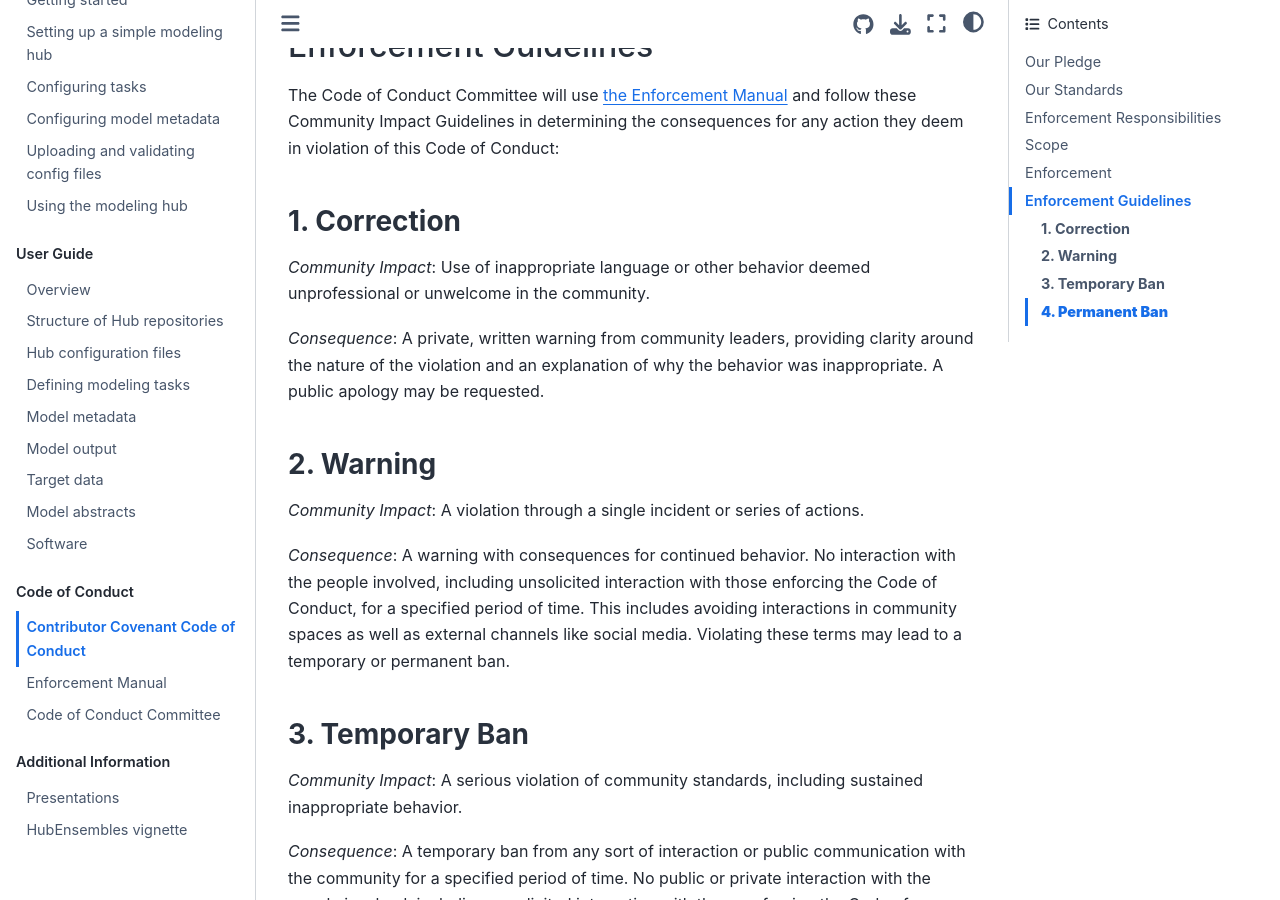
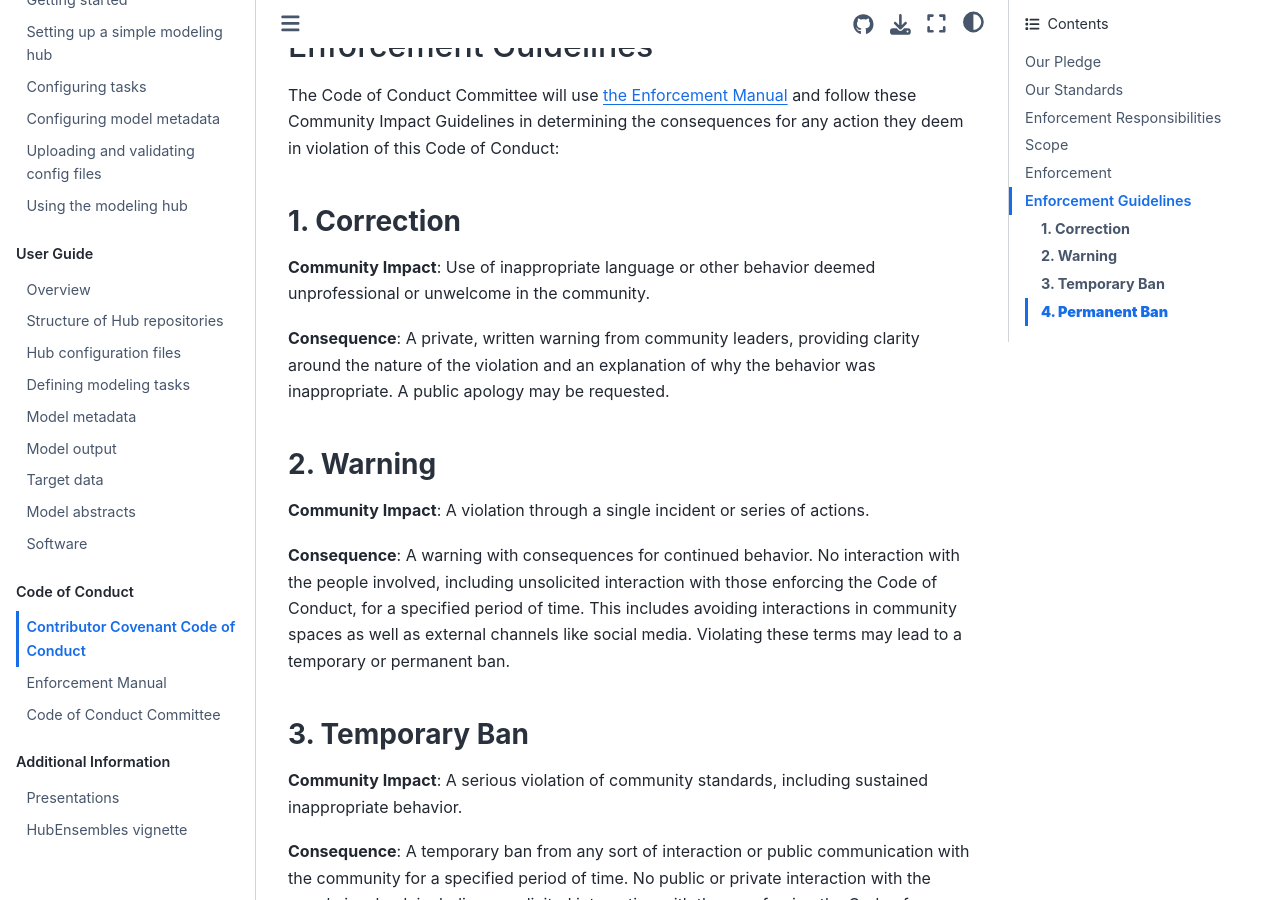
Before and after one commit to hubverse-org/hubDocs, a Sphinx documentation site: the page built from docs/source/coc/covenant.md, in a window 1280 px wide and 900 px high, scrolled down 1916 px. Built offline with Sphinx 7.4.7 and the Sphinx Book theme 1.1.4, drawn with Linux system fonts in a browser that asks for light colours.

Commit message:
Change italics to bold

```diff
--- a/docs/source/coc/covenant.md
+++ b/docs/source/coc/covenant.md
@@ -45,24 +45,24 @@ The Code of Conduct Committee will use [the Enforcement Manual](/coc/enforcement
 
 ### **1. Correction**
 
-*Community Impact*: Use of inappropriate language or other behavior deemed unprofessional or unwelcome in the community.
+**Community Impact**: Use of inappropriate language or other behavior deemed unprofessional or unwelcome in the community.
 
-*Consequence*: A private, written warning from community leaders, providing clarity around the nature of the violation and an explanation of why the behavior was inappropriate. A public apology may be requested.
+**Consequence**: A private, written warning from community leaders, providing clarity around the nature of the violation and an explanation of why the behavior was inappropriate. A public apology may be requested.
 
 ### **2. Warning**
 
-*Community Impact*: A violation through a single incident or series of actions.
+**Community Impact**: A violation through a single incident or series of actions.
 
-*Consequence*: A warning with consequences for continued behavior. No interaction with the people involved, including unsolicited interaction with those enforcing the Code of Conduct, for a specified period of time. This includes avoiding interactions in community spaces as well as external channels like social media. Violating these terms may lead to a temporary or permanent ban.
+**Consequence**: A warning with consequences for continued behavior. No interaction with the people involved, including unsolicited interaction with those enforcing the Code of Conduct, for a specified period of time. This includes avoiding interactions in community spaces as well as external channels like social media. Violating these terms may lead to a temporary or permanent ban.
 
 ### **3. Temporary Ban**
 
-*Community Impact*: A serious violation of community standards, including sustained inappropriate behavior.
+**Community Impact**: A serious violation of community standards, including sustained inappropriate behavior.
 
-*Consequence*: A temporary ban from any sort of interaction or public communication with the community for a specified period of time. No public or private interaction with the people involved, including unsolicited interaction with those enforcing the Code of Conduct, is allowed during this period. Violating these terms may lead to a permanent ban.
+**Consequence**: A temporary ban from any sort of interaction or public communication with the community for a specified period of time. No public or private interaction with the people involved, including unsolicited interaction with those enforcing the Code of Conduct, is allowed during this period. Violating these terms may lead to a permanent ban.
 
 ### **4. Permanent Ban**
 
-*Community Impact*: Demonstrating a pattern of violation of community standards, including sustained inappropriate behavior, harassment of an individual, or aggression toward or disparagement of classes of individuals.
+**Community Impact**: Demonstrating a pattern of violation of community standards, including sustained inappropriate behavior, harassment of an individual, or aggression toward or disparagement of classes of individuals.
 
-*Consequence*: A permanent ban from any sort of public interaction within the community.
+**Consequence**: A permanent ban from any sort of public interaction within the community.
```
